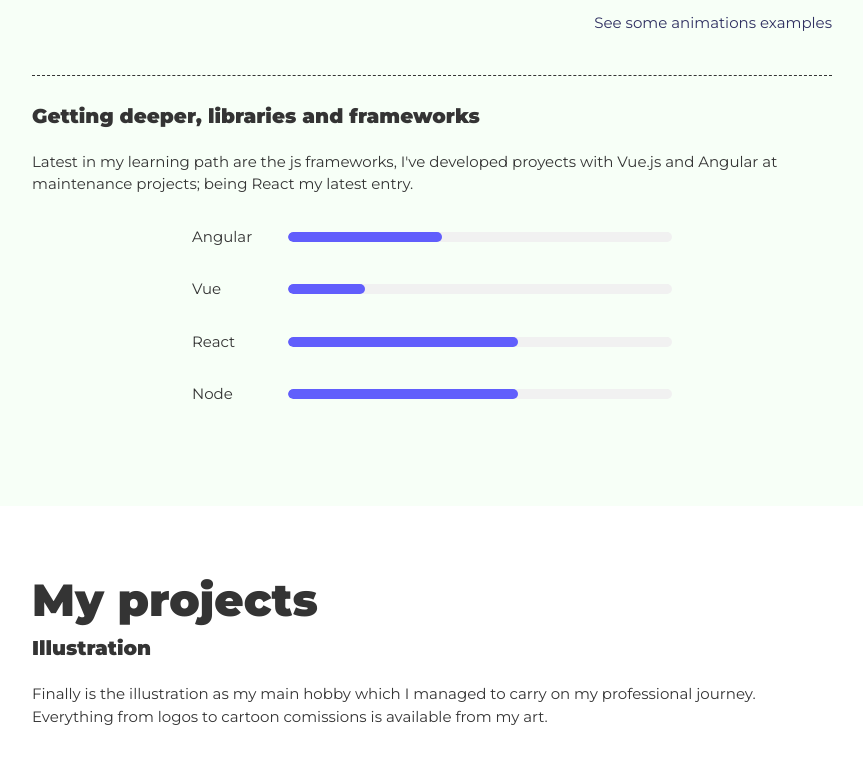
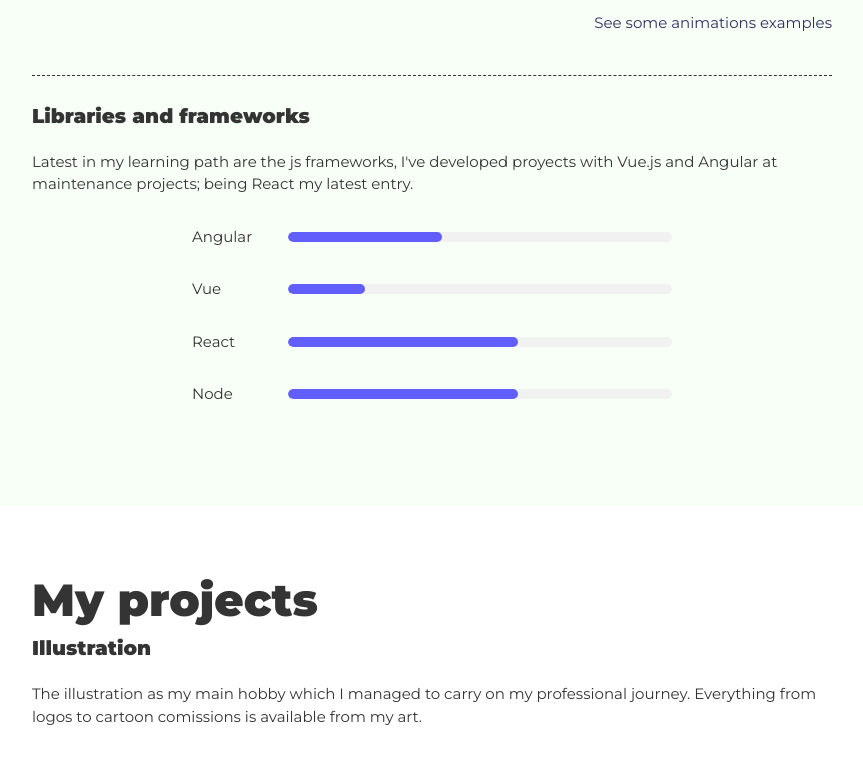
Before and after one commit to francisco-vargas/portfolio, a plain HTML site: page index.html in a window 1280 px wide. Shown: the part 2114-2879 px from the top of the page, without its empty margins (208-1071 px from the left). Drawn offline with Linux system fonts and the light colour scheme.

Commit message:
change 4

```diff
--- a/css/styles.css
+++ b/css/styles.css
@@ -169,7 +169,7 @@ header h1 {
 }
 
 .top-menu-desktop {
-  background: rgba(58, 85, 149, 0.4);
+  background: rgba(58, 85, 149, 0.2);
   padding: 12px;
   position: fixed;
   top: 0;
--- a/index.html
+++ b/index.html
@@ -107,7 +107,7 @@
           <h2>My skills</h2>
           <!-- Project 1 -->
           <section class="project-item">
-            <h3>Web Foundations - HTML, CSS and JavaScript</h3>
+            <h3>Web Foundations</h3>
             <p>
               Developed content and construction of several websites from
               scratch, including the basic programming like boiler plates in
@@ -190,7 +190,7 @@
           <!-- Project 3 -->
 
           <section class="project-item">
-            <h3>Getting deeper, libraries and frameworks</h3>
+            <h3>Libraries and frameworks</h3>
 
             <p>
               Latest in my learning path are the js frameworks, I've developed
@@ -233,9 +233,9 @@
           <h3>Illustration</h3>
 
           <p>
-            Finally is the illustration as my main hobby which I managed to
-            carry on my professional journey. Everything from logos to cartoon
-            comissions is available from my art.
+            The illustration as my main hobby which I managed to carry on my
+            professional journey. Everything from logos to cartoon comissions is
+            available from my art.
           </p>
           <div class="drawing-main-container">
             <div class="illustrations">
--- a/js/main.js
+++ b/js/main.js
@@ -2,6 +2,7 @@ const menuBtnContainer = document.querySelector(".menu-button-container");
 const menuContainer = document.querySelector(".mobile-links-container");
 const menuBtn = document.querySelector(".menu-button");
 const menuCloseBtn = document.querySelector(".menu-close-button");
+const topMenuDesktop = document.querySelector(".top-menu-desktop");
 
 const menuElements = [menuContainer, menuBtn, menuCloseBtn];
 
```
